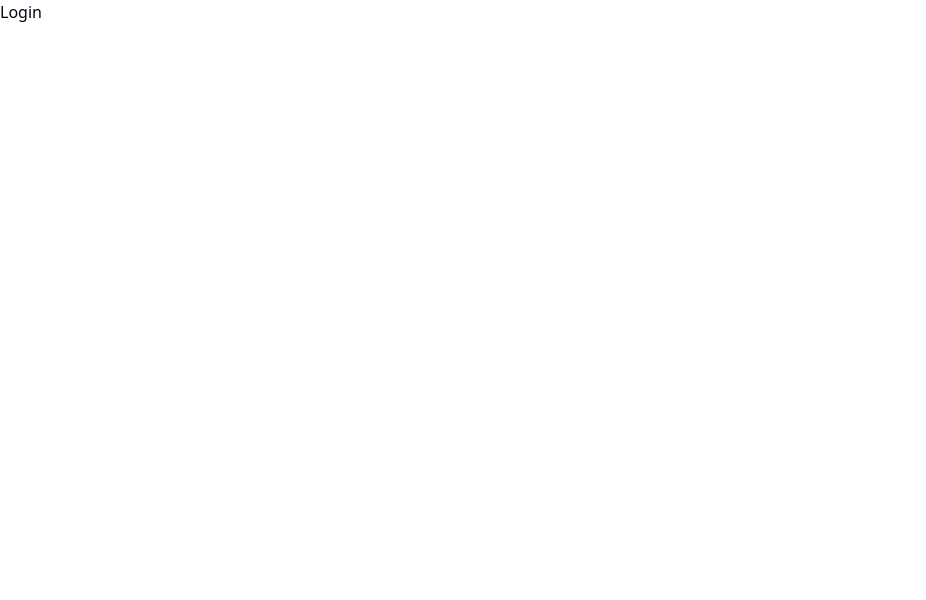
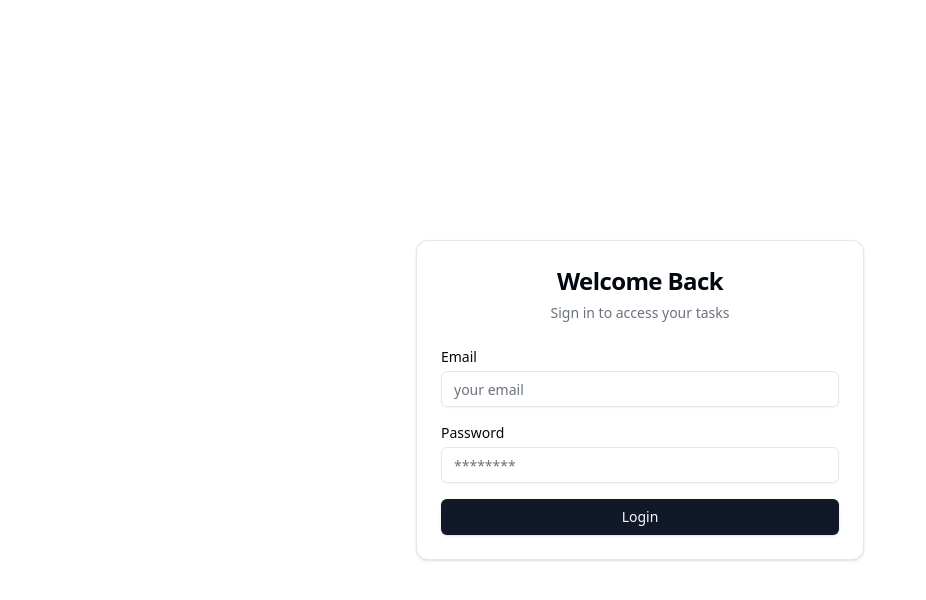
Before and after one commit to aayman01/Task-Flow-Client, a React (Vite) app: page /login in a window 1280 px wide. Shown: the top 600 px of the page, without its empty margins (0-926 px from the left). Built offline with nearby package versions, Linux system fonts and the light colour scheme.

Commit message:
login design created

```diff
--- a/package.json
+++ b/package.json
@@ -18,13 +18,12 @@
     "@radix-ui/react-slot": "^1.1.2",
     "@radix-ui/react-tabs": "^1.1.3",
     "@tanstack/react-query": "^5.67.1",
-    "axios": "^1.8.1",
+    "axios": "^1.8.2",
     "class-variance-authority": "^0.7.1",
     "clsx": "^2.1.1",
-    "date-fns": "^4.1.0",
+    "date-fns": "^3.6.0",
     "lucide-react": "^0.477.0",
     "react": "^19.0.0",
-    "react-day-picker": "^8.10.1",
     "react-dom": "^19.0.0",
     "react-router": "^7.2.0",
     "tailwind-merge": "^3.0.2",
--- a/src/auth/Login.jsx
+++ b/src/auth/Login.jsx
@@ -1,11 +1,91 @@
-import React from 'react';
+import React, { useState } from "react";
+import { Button } from "@/components/ui/button";
+import { Input } from "@/components/ui/input";
+import {
+  Card,
+  CardHeader,
+  CardTitle,
+  CardDescription,
+  CardContent,
+  CardFooter,
+} from "@/components/ui/card";
+import { Loader2 } from "lucide-react";
 
 const Login = () => {
-    return (
-        <div>
-            <h1>Login</h1>
-        </div>
-    );
+
+const [isLoading, setIsLoading] = useState(false);
+  const [email, setEmail] = useState("");
+  const [password, setPassword] = useState("");
+  const [error, setError] = useState(null);
+
+  const handleSubmit = async (e) => {
+    e.preventDefault();
+    setIsLoading(true)
+    setIsLoading(false)
+    setError(null)
+    console.log(e.Form.value)
+  };
+
+  return (
+    <div className="min-h-screen flex items-center justify-center p-4">
+      <Card className="glass-card w-full max-w-md">
+        <CardHeader>
+          <CardTitle className="text-2xl text-center font-bold">
+            Welcome Back
+          </CardTitle>
+          <CardDescription className="text-center">
+            Sign in to access your tasks
+          </CardDescription>
+        </CardHeader>
+        <CardContent>
+          <form onSubmit={handleSubmit} className="space-y-4">
+            <div>
+              <label htmlFor="email" className="block text-sm font-medium mb-1">
+                Email
+              </label>
+              <Input
+                id="email"
+                type="email"
+                value={email}
+                onChange={(e) => setEmail(e.target.value)}
+                placeholder="your email"
+                required
+                className="form-input"
+              />
+            </div>
+            <div>
+              <label
+                htmlFor="password"
+                className="block text-sm font-medium mb-1"
+              >
+                Password
+              </label>
+              <Input
+                id="password"
+                type="password"
+                value={password}
+                onChange={(e) => setPassword(e.target.value)}
+                placeholder="********"
+                required
+                className="form-input"
+              />
+            </div>
+            {error && <p className="text-sm text-red-500 mt-2">{error}</p>}
+            <Button type="submit" className="w-full" disabled={isLoading}>
+              {isLoading ? (
+                <>
+                  <Loader2 className="mr-2 h-4 w-4 animate-spin" />
+                  Logging in...
+                </>
+              ) : (
+                "Login"
+              )}
+            </Button>
+          </form>
+        </CardContent>
+      </Card>
+    </div>
+  );
 };
 
 export default Login;
```
Also changed, not shown: 1 other file (tests, documents, lock files or other folders).
